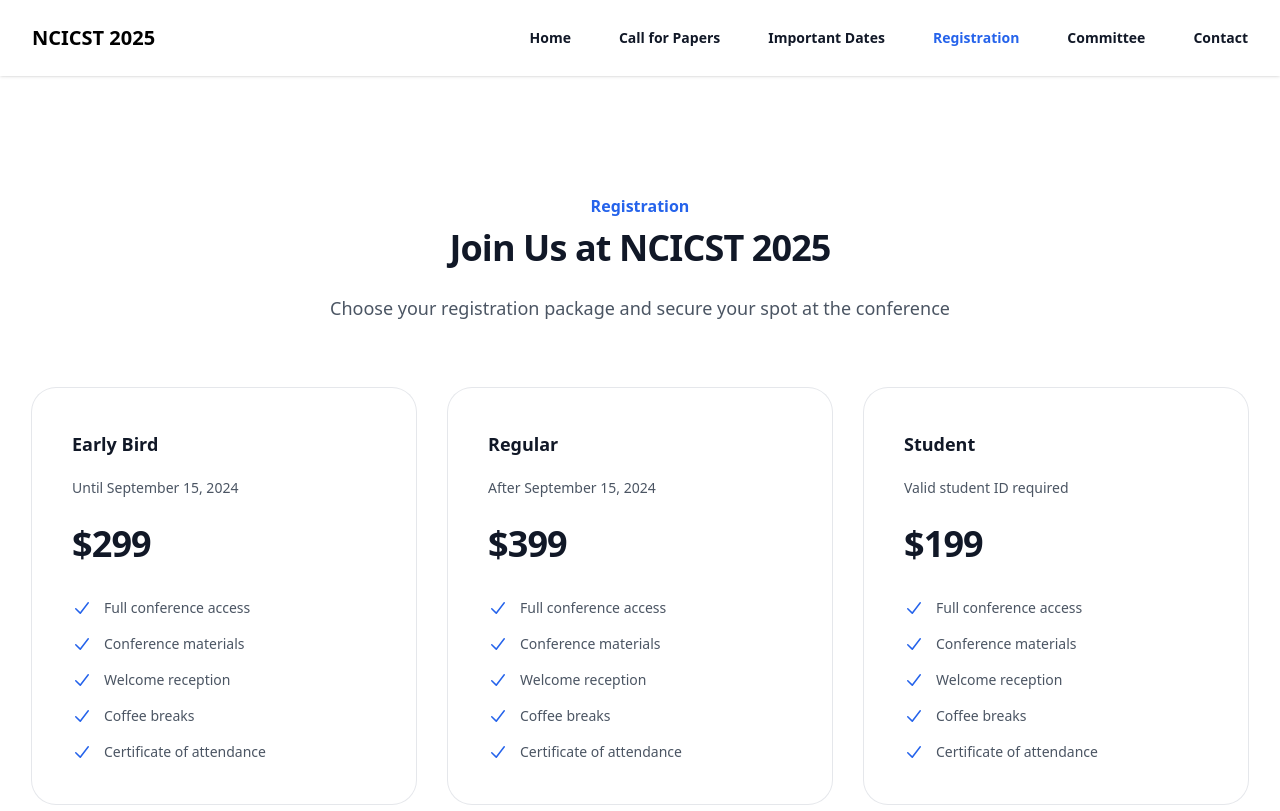
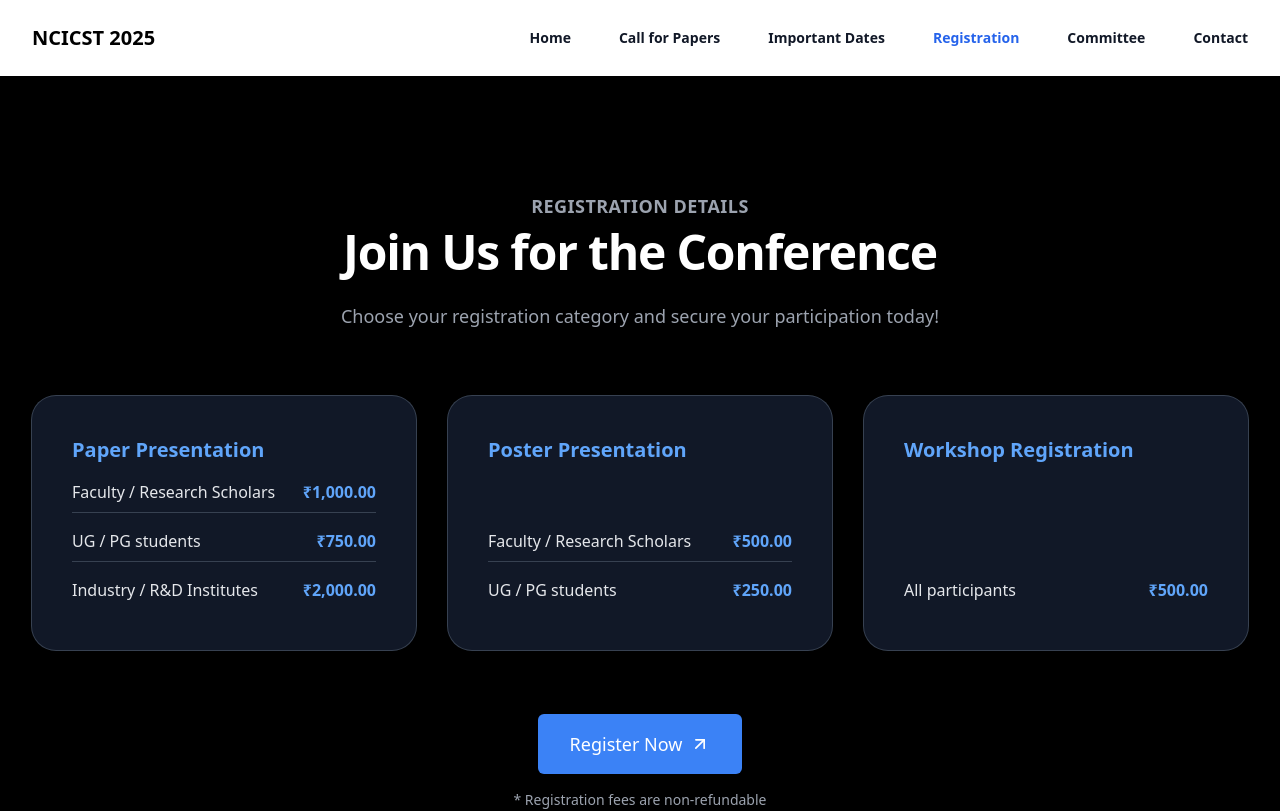
Before and after one commit to GVN101/conference-website, a React (Vite) app in the folder project/: page /registration in a window 1280 px wide. Shown: the top 811 px of the page. Built offline with nearby package versions, Linux system fonts and the light colour scheme.

Commit message:
made more appearance changes

```diff
--- /dev/null
+++ b/project/src/components/Loader.tsx
@@ -0,0 +1,71 @@
+import React from 'react';
+
+const Loader: React.FC = () => {
+  return (
+    <div style={{ display: 'flex', justifyContent: 'center', alignItems: 'center', height: '100vh' }}>
+      <style>{`
+        .loader {
+          width: 48px;
+          height: 48px;
+          margin: auto;
+          position: relative;
+        }
+
+        .loader:before {
+          content: '';
+          width: 48px;
+          height: 5px;
+          background: rgba(255, 255, 255, 0.25);
+          position: absolute;
+          top: 60px;
+          left: 0;
+          border-radius: 50%;
+          animation: shadow 0.5s linear infinite;
+        }
+
+        .loader:after {
+          content: '';
+          width: 100%;
+          height: 100%;
+          background: rgba(117, 136, 223, 0.8);
+          animation: bxSpin 0.5s linear infinite;
+          position: absolute;
+          top: 0;
+          left: 0;
+          border-radius: 4px;
+        }
+
+        @keyframes bxSpin {
+          17% {
+            border-bottom-right-radius: 3px;
+          }
+          25% {
+            transform: translateY(9px) rotate(22.5deg);
+          }
+          50% {
+            transform: translateY(18px) scale(1, .9) rotate(45deg);
+            border-bottom-right-radius: 40px;
+          }
+          75% {
+            transform: translateY(9px) rotate(67.5deg);
+          }
+          100% {
+            transform: translateY(0) rotate(90deg);
+          }
+        }
+
+        @keyframes shadow {
+          0%, 100% {
+            transform: scale(1, 1);
+          }
+          50% {
+            transform: scale(1.2, 1);
+          }
+        }
+      `}</style>
+      <span className="loader"></span>
+    </div>
+  );
+};
+
+export default Loader;
--- a/project/src/main.tsx
+++ b/project/src/main.tsx
@@ -1,10 +1,36 @@
 import { StrictMode } from 'react';
 import { createRoot } from 'react-dom/client';
+import { useState, useEffect } from 'react';
 import App from './App';
+import Loader from './components/Loader';
 import './index.css';
 
-createRoot(document.getElementById('root')!).render(
-  <StrictMode>
-    <App />
-  </StrictMode>
-);
+const Root = () => {
+  const [isLoading, setIsLoading] = useState(true);
+
+  useEffect(() => {
+    const timer = setTimeout(() => {
+      setIsLoading(false);
+    }, 2000);
+
+    return () => clearTimeout(timer);
+  }, []);
+
+  return isLoading ? (
+    <div style={{
+      display: 'flex',
+      justifyContent: 'center',
+      alignItems: 'center',
+      minHeight: '100vh',
+      backgroundColor: '#1a1a1a'
+    }}>
+      <Loader />
+    </div>
+  ) : (
+    <StrictMode>
+      <App />
+    </StrictMode>
+  );
+};
+
+createRoot(document.getElementById('root')!).render(<Root />);
--- /dev/null
+++ b/project/src/pages/Loader.jsx
@@ -0,0 +1,72 @@
+import React from 'react';
+
+const Loader = () => {
+  return (
+    <div>
+      <style>{`
+        .loader {
+          width: 48px;
+          height: 48px;
+          margin: auto;
+          position: relative;
+        }
+
+        .loader:before {
+          content: '';
+          width: 48px;
+          height: 5px;
+          background: #000;
+          opacity: 0.25;
+          position: absolute;
+          top: 60px;
+          left: 0;
+          border-radius: 50%;
+          animation: shadow 0.5s linear infinite;
+        }
+
+        .loader:after {
+          content: '';
+          width: 100%;
+          height: 100%;
+          background: #fff;
+          animation: bxSpin 0.5s linear infinite;
+          position: absolute;
+          top: 0;
+          left: 0;
+          border-radius: 4px;
+        }
+
+        @keyframes bxSpin {
+          17% {
+            border-bottom-right-radius: 3px;
+          }
+          25% {
+            transform: translateY(9px) rotate(22.5deg);
+          }
+          50% {
+            transform: translateY(18px) scale(1, .9) rotate(45deg);
+            border-bottom-right-radius: 40px;
+          }
+          75% {
+            transform: translateY(9px) rotate(67.5deg);
+          }
+          100% {
+            transform: translateY(0) rotate(90deg);
+          }
+        }
+
+        @keyframes shadow {
+          0%, 100% {
+            transform: scale(1, 1);
+          }
+          50% {
+            transform: scale(1.2, 1);
+          }
+        }
+      `}</style>
+      <span className="loader"></span>
+    </div>
+  );
+};
+
+export default Loader;
--- a/project/src/pages/Registration.tsx
+++ b/project/src/pages/Registration.tsx
@@ -1,57 +1,124 @@
+
+// import { ArrowUpRight } from 'lucide-react';
+
+// const registrationTypes = [
+//   {
+//     type: 'Paper Presentation',
+//     categories: [
+//       { name: 'Faculty / Research Scholars', price: '₹1,000.00' },
+//       { name: 'UG / PG students', price: '₹750.00' },
+//       { name: 'Industry / R&D Institutes', price: '₹2,000.00' },
+//     ],
+//   },
+//   {
+//     type: 'Poster Presentation',
+//     categories: [
+//       { name: 'Faculty / Research Scholars', price: '₹500.00' },
+//       { name: 'UG / PG students', price: '₹250.00' },
+//     ],
+//   },
+//   {
+//     type: 'Workshop Registration',
+//     categories: [
+//       { name: 'All participants', price: '₹500.00' },
+//     ],
+//   },
+// ];
+
+// export default function Registration() {
+//   return (
+//     <div className="bg-white py-24 sm:py-32">
+//       <div className="mx-auto max-w-7xl px-6 lg:px-8">
+//         <div className="mx-auto max-w-2xl lg:text-center">
+//           <h2 className="text-base font-semibold leading-7 text-blue-600">
+//             Registration Details
+//           </h2>
+//           <p className="mt-2 text-3xl font-bold tracking-tight text-gray-900 sm:text-4xl">
+//             Join Us for the Conference
+//           </p>
+//           <p className="mt-6 text-lg leading-8 text-gray-600">
+//             Choose your registration category and secure your participation.
+//           </p>
+//         </div>
+
+//         <div className="mx-auto mt-16 grid max-w-lg grid-cols-1 gap-8 lg:max-w-none lg:grid-cols-3">
+//           {registrationTypes.map((tier) => (
+//             <div
+//               key={tier.type}
+//               className="flex flex-col justify-between rounded-3xl bg-white p-8 ring-1 ring-gray-200 xl:p-10"
+//             >
+//               <h3 className="text-lg font-semibold leading-8 text-gray-900">
+//                 {tier.type}
+//               </h3>
+//               <ul className="mt-4 space-y-3 text-sm leading-6 text-gray-600">
+//                 {tier.categories.map((category) => (
+//                   <li key={category.name} className="flex justify-between">
+//                     <span>{category.name}</span>
+//                     <span className="font-bold text-gray-900">{category.price}</span>
+//                   </li>
+//                 ))}
+//               </ul>
+//             </div>
+//           ))}
+//         </div>
+
+//         <div className="mt-16 text-center">
+//           <a
+//             href="https://forms.google.com/conference-registration"
+//             target="_blank"
+//             rel="noopener noreferrer"
+//             className="inline-flex items-center rounded-md bg-blue-600 px-8 py-4 text-base font-medium text-white shadow-sm hover:bg-blue-700"
+//           >
+//             Register Now
+//             <ArrowUpRight className="ml-2 h-5 w-5" />
+//           </a>
+//           <p className="mt-4 text-sm text-gray-500">
+//             * Registration fees are non-refundable
+//           </p>
+//         </div>
+//       </div>
+//     </div>
+//   );
+// }
+
+
 import { ArrowUpRight } from 'lucide-react';
 
 const registrationTypes = [
   {
-    type: 'Early Bird',
-    price: '$299',
-    deadline: 'Until September 15, 2024',
-    features: [
-      'Full conference access',
-      'Conference materials',
-      'Welcome reception',
-      'Coffee breaks',
-      'Certificate of attendance',
+    type: 'Paper Presentation',
+    categories: [
+      { name: 'Faculty / Research Scholars', price: '₹1,000.00' },
+      { name: 'UG / PG students', price: '₹750.00' },
+      { name: 'Industry / R&D Institutes', price: '₹2,000.00' },
     ],
   },
   {
-    type: 'Regular',
-    price: '$399',
-    deadline: 'After September 15, 2024',
-    features: [
-      'Full conference access',
-      'Conference materials',
-      'Welcome reception',
-      'Coffee breaks',
-      'Certificate of attendance',
+    type: 'Poster Presentation',
+    categories: [
+      { name: 'Faculty / Research Scholars', price: '₹500.00' },
+      { name: 'UG / PG students', price: '₹250.00' },
     ],
   },
   {
-    type: 'Student',
-    price: '$199',
-    deadline: 'Valid student ID required',
-    features: [
-      'Full conference access',
-      'Conference materials',
-      'Welcome reception',
-      'Coffee breaks',
-      'Certificate of attendance',
+    type: 'Workshop Registration',
+    categories: [
+      { name: 'All participants', price: '₹500.00' },
     ],
   },
 ];
 
 export default function Registration() {
   return (
-    <div className="bg-white py-24 sm:py-32">
+    <div className="bg-black py-24 sm:py-32 text-white">
       <div className="mx-auto max-w-7xl px-6 lg:px-8">
         <div className="mx-auto max-w-2xl lg:text-center">
-          <h2 className="text-base font-semibold leading-7 text-blue-600">
-            Registration
-          </h2>
-          <p className="mt-2 text-3xl font-bold tracking-tight text-gray-900 sm:text-4xl">
-            Join Us at NCICST 2025
+          <h2 className="text-lg font-bold tracking-wide uppercase text-gray-400">Registration Details</h2>
+          <p className="mt-2 text-4xl font-extrabold tracking-tight sm:text-5xl text-white">
+            Join Us for the Conference
           </p>
-          <p className="mt-6 text-lg leading-8 text-gray-600">
-            Choose your registration package and secure your spot at the conference
+          <p className="mt-6 text-lg leading-8 text-gray-400">
+            Choose your registration category and secure your participation today!
           </p>
         </div>
 
@@ -59,45 +126,17 @@ export default function Registration() {
           {registrationTypes.map((tier) => (
             <div
               key={tier.type}
-              className="flex flex-col justify-between rounded-3xl bg-white p-8 ring-1 ring-gray-200 xl:p-10"
+              className="flex flex-col justify-between rounded-3xl bg-gray-900 p-8 shadow-lg ring-1 ring-gray-700 xl:p-10 text-gray-200"
             >
-              <div>
-                <div className="flex items-center justify-between gap-x-4">
-                  <h3 className="text-lg font-semibold leading-8 text-gray-900">
-                    {tier.type}
-                  </h3>
-                </div>
-                <p className="mt-4 text-sm leading-6 text-gray-600">
-                  {tier.deadline}
-                </p>
-                <p className="mt-6 flex items-baseline gap-x-1">
-                  <span className="text-4xl font-bold tracking-tight text-gray-900">
-                    {tier.price}
-                  </span>
-                </p>
-                <ul
-                  role="list"
-                  className="mt-8 space-y-3 text-sm leading-6 text-gray-600"
-                >
-                  {tier.features.map((feature) => (
-                    <li key={feature} className="flex gap-x-3">
-                      <svg
-                        className="h-6 w-5 flex-none text-blue-600"
-                        viewBox="0 0 20 20"
-                        fill="currentColor"
-                        aria-hidden="true"
-                      >
-                        <path
-                          fillRule="evenodd"
-                          d="M16.704 4.153a.75.75 0 01.143 1.052l-8 10.5a.75.75 0 01-1.127.075l-4.5-4.5a.75.75 0 011.06-1.06l3.894 3.893 7.48-9.817a.75.75 0 011.05-.143z"
-                          clipRule="evenodd"
-                        />
-                      </svg>
-                      {feature}
-                    </li>
-                  ))}
-                </ul>
-              </div>
+              <h3 className="text-xl font-semibold text-blue-400">{tier.type}</h3>
+              <ul className="mt-4 space-y-4 text-base">
+                {tier.categories.map((category) => (
+                  <li key={category.name} className="flex justify-between border-b border-gray-700 pb-2 last:border-none">
+                    <span>{category.name}</span>
+                    <span className="font-bold text-blue-400">{category.price}</span>
+                  </li>
+                ))}
+              </ul>
             </div>
           ))}
         </div>
@@ -107,12 +146,12 @@ export default function Registration() {
             href="https://forms.google.com/conference-registration"
             target="_blank"
             rel="noopener noreferrer"
-            className="inline-flex items-center rounded-md bg-blue-600 px-8 py-4 text-base font-medium text-white shadow-sm hover:bg-blue-700"
+            className="inline-flex items-center rounded-md bg-blue-500 px-8 py-4 text-lg font-medium text-white shadow-md hover:bg-blue-600"
           >
             Register Now
-            <ArrowUpRight className="ml-2 h-5 w-5" />
+            <ArrowUpRight className="ml-2 h-5 w-5 text-white" />
           </a>
-          <p className="mt-4 text-sm text-gray-500">
+          <p className="mt-4 text-sm text-gray-400">
             * Registration fees are non-refundable
           </p>
         </div>
--- a/project/tsconfig.app.json
+++ b/project/tsconfig.app.json
@@ -1,5 +1,6 @@
 {
   "compilerOptions": {
+    "esModuleInterop": true,
     "target": "ES2020",
     "useDefineForClassFields": true,
     "lib": ["ES2020", "DOM", "DOM.Iterable"],
```
Also changed, not shown: project/src/pages/ImportantDates.tsx (+19 -9 lines).
